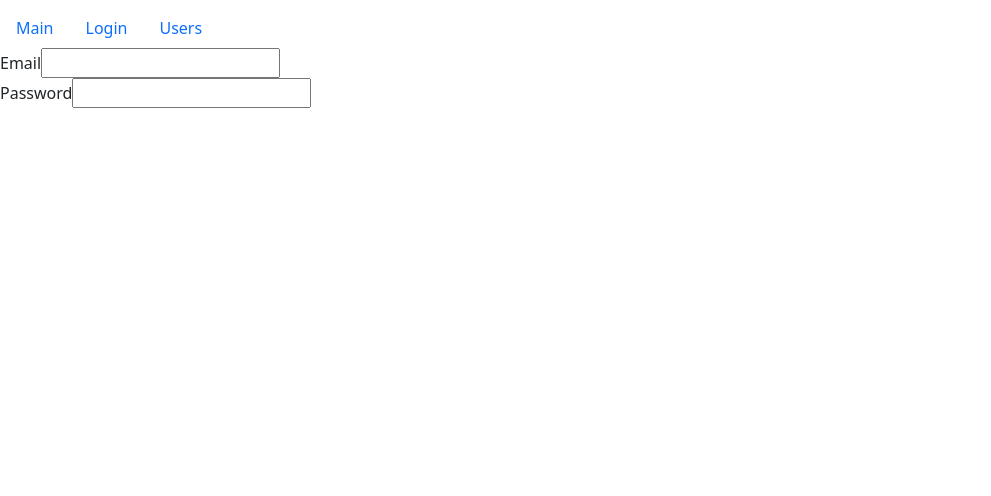
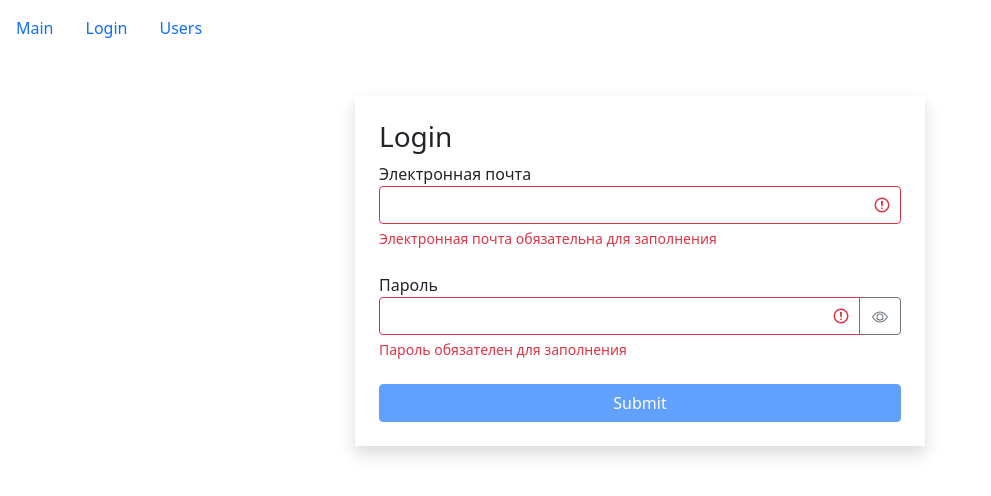
Before and after one commit to bobkov-evgeny/course-project, a React (Create React App) app: page /login in a window 1280 px wide. Shown: the top 496 px of the page, without its empty margins (0-991 px from the left). Built offline with nearby package versions, Linux system fonts and the light colour scheme.

Commit message:
Add files via upload

```diff
--- a/package.json
+++ b/package.json
@@ -7,6 +7,7 @@
     "@testing-library/react": "^11.2.7",
     "@testing-library/user-event": "^12.8.3",
     "bootstrap": "^5.1.0",
+    "bootstrap-icons": "^1.6.1",
     "lodash": "^4.17.15",
     "prop-types": "^15.7.2",
     "react": "^17.0.2",
@@ -45,6 +46,7 @@
     "eslint-plugin-import": "^2.24.2",
     "eslint-plugin-node": "^11.1.0",
     "eslint-plugin-promise": "^5.1.0",
-    "eslint-plugin-react": "^7.25.1"
+    "eslint-plugin-react": "^7.25.1",
+    "prettier": "^2.4.1"
   }
 }
--- a/src/App.js
+++ b/src/App.js
@@ -15,7 +15,7 @@ function App() {
                 <Route path="/users/:userId?" exact component={UsersPage} />
                 <Route path="/main" exact component={MainPage} />
                 <Route path="/login" exact component={LoginPage} />
-                <Redirect to={ "/users" }/>
+                <Redirect to={"/users"} />
             </Switch>
         </div>
     );
--- a/src/components/layouts/loginPage.jsx
+++ b/src/components/layouts/loginPage.jsx
@@ -1,23 +1,90 @@
-import React, { useState } from "react";
+import React, { useEffect, useState } from "react";
+import TextField from "../textField";
+import { validator } from "../../utils/validator";
 
 const LoginPage = () => {
     const [data, setData] = useState({ email: "", password: "" });
-
+    const [errors, setErrors] = useState({});
+    const isValid = Object.keys(errors).length === 0;
     const handleChange = ({ target }) => {
         setData((prevState) => ({ ...prevState, [target.name]: target.value }));
     };
 
+    const validatorConfig = {
+        email: {
+            isRequired: {
+                message: "Электронная почта обязательна для заполнения",
+            },
+            isEmail: {
+                message: "E-mail введен не корректно",
+            },
+        },
+        password: {
+            isRequired: {
+                message: "Пароль обязателен для заполнения",
+            },
+            isCapitalSymbol: {
+                message: "Пароль должен содержать хотя бы одну заглавную букву",
+            },
+            isContainDigit: {
+                message: "Пароль должен содержать хотя бы одну цифру",
+            },
+            min: {
+                message: "Пароль должен состоять минимум из 8 символов",
+                value: 8,
+            },
+        },
+    };
+
+    const validate = () => {
+        const errors = validator(data, validatorConfig);
+        setErrors(errors);
+        return Object.keys(errors).length === 0;
+    };
+
+    useEffect(() => {
+        validate();
+    }, [data]);
+
+    const handleSubmit = (e) => {
+        e.preventDefault();
+        const isValid = validate();
+        if (!isValid) return;
+        console.log(data);
+    };
+
     return (
-        <form action="">
-            <div>
-                <label htmlFor="email">Email</label>
-                <input type="text" id="email" value={data.email} onChange={handleChange} name="email"/>
+        <div className="container mt-5">
+            <div className="row">
+                <div className="col-md-6 offset-md-3 shadow p-4">
+                    <h3 className="mg-4">Login</h3>
+                    <form onSubmit={handleSubmit}>
+                        <TextField
+                            label="Электронная почта"
+                            name="email"
+                            value={data.email}
+                            error={errors.email}
+                            onChange={handleChange}
+                        />
+                        <TextField
+                            label="Пароль"
+                            type="password"
+                            name="password"
+                            value={data.password}
+                            error={errors.password}
+                            onChange={handleChange}
+                        />
+                        <button
+                            className="btn btn-primary w-100 mx-auto"
+                            type="submit"
+                            disabled={!isValid}
+                        >
+                            Submit
+                        </button>
+                    </form>
+                </div>
             </div>
-            <div>
-                <label htmlFor="password">Password</label>
-                <input type="password" id="password" value={data.password} onChange={handleChange} name="password"/>
-            </div>
-        </form>
+        </div>
     );
 };
 
--- a/src/components/tableHeader.jsx
+++ b/src/components/tableHeader.jsx
@@ -12,6 +12,7 @@ const TableHeader = ({ onSort, selectedSort, columns }) => {
             onSort({ path: item, order: "asc" });
         }
     };
+
     const toggleSortCaret = (column) => {
         if (column.path !== selectedSort.path) return;
         if (selectedSort.order === "asc") {
--- /dev/null
+++ b/src/components/textField.jsx
@@ -0,0 +1,78 @@
+import React, { useState } from "react";
+import PropTypes from "prop-types";
+
+const TextField = ({ label, type, name, value, error, onChange }) => {
+    const [showPassword, setShowPassword] = useState(false);
+    const eyeIcon = (
+        <svg
+            xmlns="http://www.w3.org/2000/svg"
+            width="16"
+            height="16"
+            fill="currentColor"
+            className="bi bi-eye"
+            viewBox="0 0 16 16"
+        >
+            <path d="M16 8s-3-5.5-8-5.5S0 8 0 8s3 5.5 8 5.5S16 8 16 8zM1.173 8a13.133 13.133 0 0 1 1.66-2.043C4.12 4.668 5.88 3.5 8 3.5c2.12 0 3.879 1.168 5.168 2.457A13.133 13.133 0 0 1 14.828 8c-.058.087-.122.183-.195.288-.335.48-.83 1.12-1.465 1.755C11.879 11.332 10.119 12.5 8 12.5c-2.12 0-3.879-1.168-5.168-2.457A13.134 13.134 0 0 1 1.172 8z" />
+            <path d="M8 5.5a2.5 2.5 0 1 0 0 5 2.5 2.5 0 0 0 0-5zM4.5 8a3.5 3.5 0 1 1 7 0 3.5 3.5 0 0 1-7 0z" />
+        </svg>
+    );
+    const slashedEyeIcon = (
+        <svg
+            xmlns="http://www.w3.org/2000/svg"
+            width="16"
+            height="16"
+            fill="currentColor"
+            className="bi bi-eye-slash"
+            viewBox="0 0 16 16"
+        >
+            <path d="M13.359 11.238C15.06 9.72 16 8 16 8s-3-5.5-8-5.5a7.028 7.028 0 0 0-2.79.588l.77.771A5.944 5.944 0 0 1 8 3.5c2.12 0 3.879 1.168 5.168 2.457A13.134 13.134 0 0 1 14.828 8c-.058.087-.122.183-.195.288-.335.48-.83 1.12-1.465 1.755-.165.165-.337.328-.517.486l.708.709z" />
+            <path d="M11.297 9.176a3.5 3.5 0 0 0-4.474-4.474l.823.823a2.5 2.5 0 0 1 2.829 2.829l.822.822zm-2.943 1.299.822.822a3.5 3.5 0 0 1-4.474-4.474l.823.823a2.5 2.5 0 0 0 2.829 2.829z" />
+            <path d="M3.35 5.47c-.18.16-.353.322-.518.487A13.134 13.134 0 0 0 1.172 8l.195.288c.335.48.83 1.12 1.465 1.755C4.121 11.332 5.881 12.5 8 12.5c.716 0 1.39-.133 2.02-.36l.77.772A7.029 7.029 0 0 1 8 13.5C3 13.5 0 8 0 8s.939-1.721 2.641-3.238l.708.709zm10.296 8.884-12-12 .708-.708 12 12-.708.708z" />
+        </svg>
+    );
+    const getInputClasses = () => "form-control " + (error ? "is-invalid" : "");
+    const toggleShowPassword = () => {
+        setShowPassword((prevState) => !prevState);
+    };
+
+    return (
+        <div className="mb-4">
+            <label htmlFor={name}>{label}</label>
+            <div className="input-group has-validation">
+                <input
+                    type={showPassword ? "text" : type}
+                    id={name}
+                    name={name}
+                    value={value}
+                    onChange={onChange}
+                    className={getInputClasses()}
+                />
+                {type === "password" && (
+                    <button
+                        className="btn btn-outline-secondary"
+                        type="button"
+                        onClick={toggleShowPassword}
+                    >
+                        {showPassword ? slashedEyeIcon : eyeIcon}
+                    </button>
+                )}
+                {error && <div className="invalid-feedback">{error}</div>}
+            </div>
+        </div>
+    );
+};
+
+TextField.defaultProps = {
+    type: "text",
+};
+
+TextField.propTypes = {
+    label: PropTypes.string,
+    type: PropTypes.string,
+    name: PropTypes.string,
+    value: PropTypes.string,
+    error: PropTypes.string,
+    onChange: PropTypes.func,
+};
+
+export default TextField;
--- a/src/components/usersTable.jsx
+++ b/src/components/usersTable.jsx
@@ -11,6 +11,8 @@ const UserTable = ({
     onToggleUserBookmark,
     selectedSort,
     onSort,
+    onSearch,
+    searchFieldValue,
 }) => {
     const column = {
         name: {
@@ -56,6 +58,8 @@ const UserTable = ({
         <Table
             column={column}
             onSort={onSort}
+            onSearch={onSearch}
+            searchFieldValue={searchFieldValue}
             selectedSort={selectedSort}
             data={users}
         />
@@ -67,6 +71,8 @@ UserTable.propTypes = {
     onDelete: PropTypes.func.isRequired,
     onToggleUserBookmark: PropTypes.func.isRequired,
     onSort: PropTypes.func.isRequired,
+    onSearch: PropTypes.func.isRequired,
+    searchFieldValue: PropTypes.string,
     selectedSort: PropTypes.object.isRequired,
 };
 
--- /dev/null
+++ b/src/utils/validator.js
@@ -0,0 +1,50 @@
+export function validator(data, config) {
+    const errors = {};
+
+    function validate(validateMethod, data, config) {
+        let statusValidate;
+        switch (validateMethod) {
+            case "isRequired": {
+                statusValidate = data.trim() === "";
+                break;
+            }
+            case "isEmail": {
+                const emailRegExp = /^\S+@\S+\.\S+$/g;
+                statusValidate = !emailRegExp.test(data);
+                break;
+            }
+            case "isCapitalSymbol": {
+                const capitalRegExp = /[A-Z]+/g;
+                statusValidate = !capitalRegExp.test(data);
+                break;
+            }
+            case "isContainDigit": {
+                const digitRegExp = /\d+/g;
+                statusValidate = !digitRegExp.test(data);
+                break;
+            }
+            case "min": {
+                statusValidate = data.length < config.value;
+                break;
+            }
+            default:
+                break;
+        }
+        if (statusValidate) return config.message;
+    }
+
+    for (const fieldName in data) {
+        for (const validateMethod in config[fieldName]) {
+            const error = validate(
+                validateMethod,
+                data[fieldName],
+                config[fieldName][validateMethod]
+            );
+            if (error && !errors[fieldName]) {
+                errors[fieldName] = error;
+            }
+        }
+    }
+
+    return errors;
+}
```
Also changed, not shown: src/components/table.jsx (+24 -1 lines), src/components/users.jsx (+18 -5 lines), 1 other file (tests, documents, lock files or other folders).
